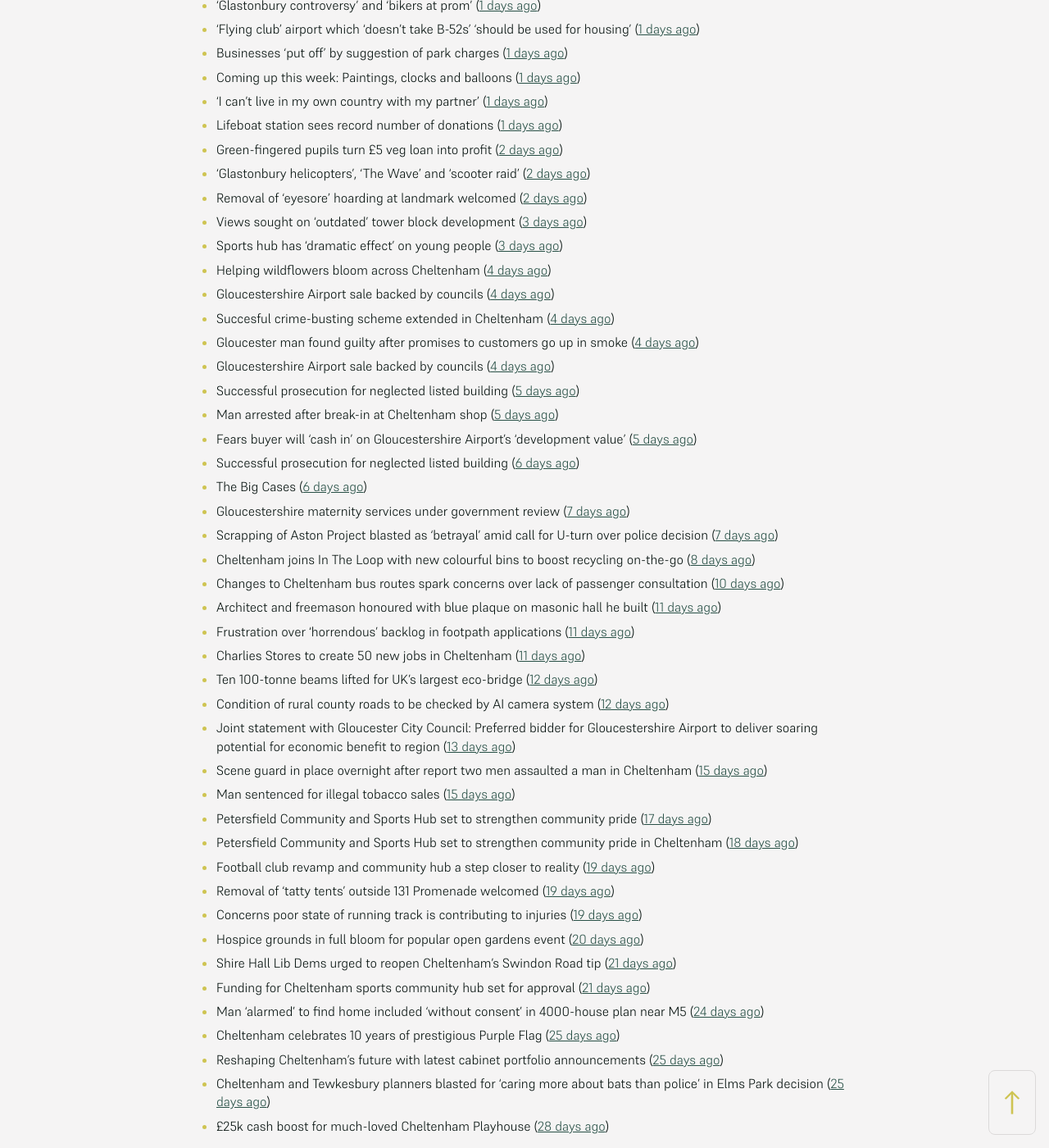
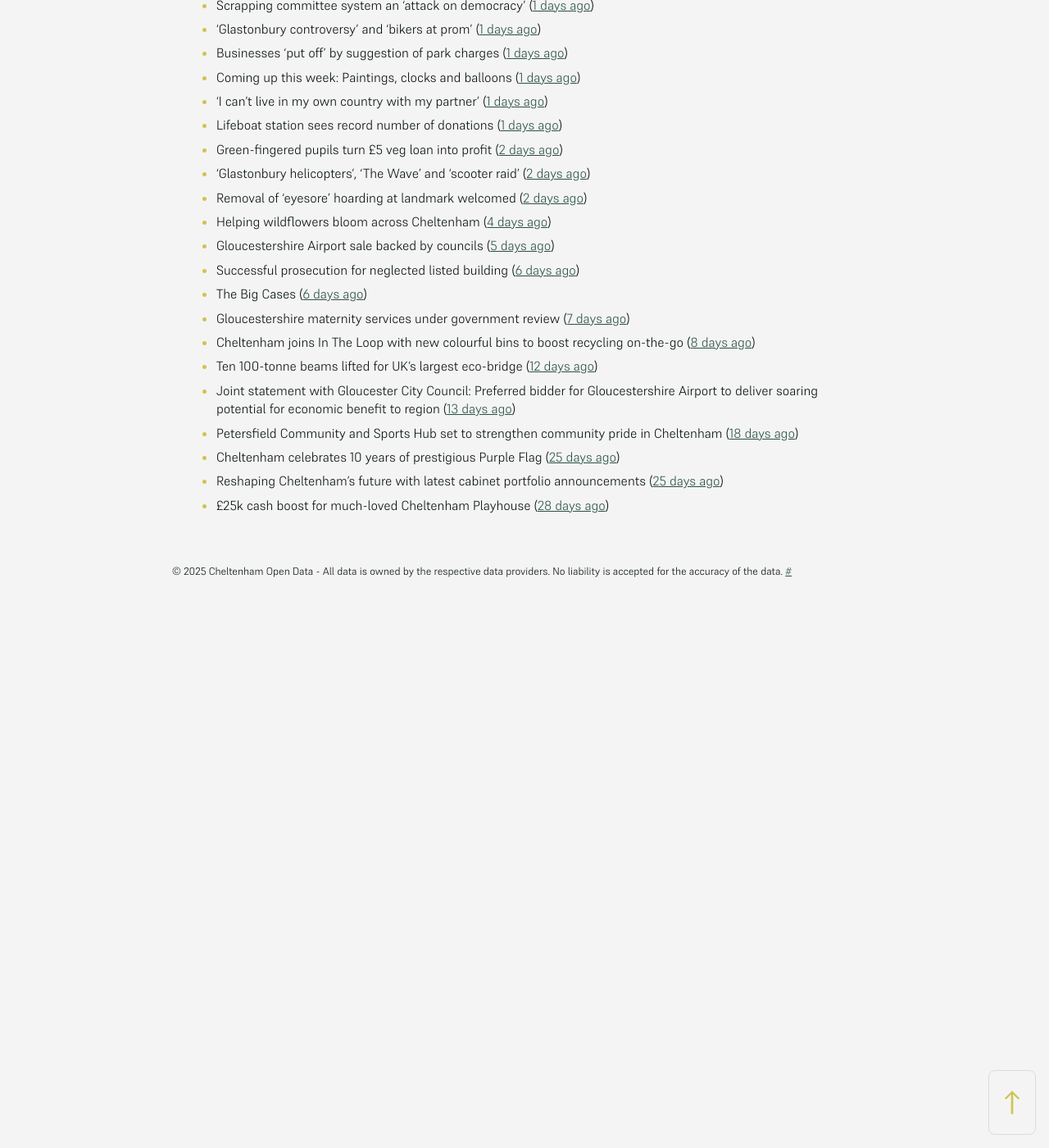
Before and after one commit to mat-0/cheltenham-open-data, a Jekyll site: the page built from _pages/news.md, in a window 1280 px wide and 1400 px high, scrolled down 642 px. Shown: the whole window at 82% size. Built offline with Jekyll 4.4.1, drawn with Linux system fonts in a browser that asks for light colours; after the commit the page ends 1378 px from its top, so only the background shows below that; some of the changed text lies outside the part shown.

Commit message:
Updated 2025-07-01 15:58:02

```diff
--- a/_pages/news.md
+++ b/_pages/news.md
@@ -12,17 +12,17 @@ _sources: BBC, Glos Police, Cheltenham Borough Council, and Glos news centre_
 [Get this page as daily RSS feed](/daily.rss)
 
 <!-- news_marker starts -->
-- Animal charity hit with £12k bill over VAT dispute ([2 hours ago](https://www.bbc.com/news/articles/cglzy4518y9o))
-- Savage appointed Forest Green manager ([4 hours ago](https://www.bbc.com/sport/football/articles/cgjg551p8ejo))
-- 'E-scooter crackdown' and 'New Forest Green gaffer' ([4 hours ago](https://www.bbc.com/news/articles/cn7dd1n231mo))
-- Heat 'brings worst out of people' says commissioner ([6 hours ago](https://www.bbc.com/news/articles/ckgjjx0ypwpo))
-- Project tells railway stories from all communities ([9 hours ago](https://www.bbc.com/news/articles/c0l4z258kypo))
-- New business grant fund supports local carbon reduction and enables cost savings ([21 hours ago](https://www.cheltenham.gov.uk/news/article/3026/new_business_grant_fund_supports_local_carbon_reduction_and_enables_cost_savings))
-- Blazer worn by comedian at final show rediscovered ([22 hours ago](https://www.bbc.com/news/articles/c0j44n1y72zo))
-- Report of fire engine hitting parked car and smashing wing mirror sparks investigation ([22 hours ago](https://gloucesternewscentre.co.uk/report-of-fire-engine-hitting-parked-car-and-smashing-wing-mirror-sparks-investigation/))
+- E-bike campaign aims to encourage women to cycle ([31 minutes ago](https://www.bbc.com/news/articles/c9w11l9y7qno))
+- 'Radical changes to prisons needed to cut reoffending' ([41 minutes ago](https://www.bbc.com/news/articles/cm2zz75v286o))
+- Animal charity hit with £12k bill over VAT dispute ([3 hours ago](https://www.bbc.com/news/articles/cglzy4518y9o))
+- Savage appointed Forest Green manager ([5 hours ago](https://www.bbc.com/sport/football/articles/cgjg551p8ejo))
+- 'E-scooter crackdown' and 'New Forest Green gaffer' ([5 hours ago](https://www.bbc.com/news/articles/cn7dd1n231mo))
+- Heat 'brings worst out of people' says commissioner ([7 hours ago](https://www.bbc.com/news/articles/ckgjjx0ypwpo))
+- Project tells railway stories from all communities ([10 hours ago](https://www.bbc.com/news/articles/c0l4z258kypo))
+- New business grant fund supports local carbon reduction and enables cost savings ([22 hours ago](https://www.cheltenham.gov.uk/news/article/3026/new_business_grant_fund_supports_local_carbon_reduction_and_enables_cost_savings))
+- Blazer worn by comedian at final show rediscovered ([23 hours ago](https://www.bbc.com/news/articles/c0j44n1y72zo))
 - Scrapping committee system an 'attack on democracy' ([1 days ago](https://www.bbc.com/news/articles/c5ykgp79nl8o))
 - 'Glastonbury controversy' and 'bikers at prom' ([1 days ago](https://www.bbc.com/news/articles/ce8zz12ldqeo))
-- ‘Flying club’ airport which ‘doesn’t take B-52s’ ‘should be used for housing’ ([1 days ago](https://gloucesternewscentre.co.uk/flying-club-airport-which-doesnt-take-b-52s-should-be-used-for-housing/))
 - Businesses 'put off' by suggestion of park charges ([1 days ago](https://www.bbc.com/news/articles/c62gz7y2d5zo))
 - Coming up this week: Paintings, clocks and balloons ([1 days ago](https://www.bbc.com/news/articles/c36x778377eo))
 - 'I can't live in my own country with my partner' ([1 days ago](https://www.bbc.com/news/articles/czrynlevnpgo))
@@ -30,42 +30,17 @@ _sources: BBC, Glos Police, Cheltenham Borough Council, and Glos news centre_
 - Green-fingered pupils turn £5 veg loan into profit ([2 days ago](https://www.bbc.com/news/articles/cj3rnep1lr2o))
 - 'Glastonbury helicopters', 'The Wave' and 'scooter raid' ([2 days ago](https://www.bbc.com/news/articles/cy8kek9m1y4o))
 - Removal of 'eyesore' hoarding at landmark welcomed ([2 days ago](https://www.bbc.com/news/articles/cvg4qxpgzzyo))
-- Views sought on 'outdated' tower block development ([3 days ago](https://www.bbc.com/news/articles/c78nj81ppe5o))
-- Sports hub has 'dramatic effect' on young people ([3 days ago](https://www.bbc.com/news/articles/cvg8pxj550eo))
 - Helping wildflowers bloom across Cheltenham ([4 days ago](https://www.cheltenham.gov.uk/news/article/3025/helping_wildflowers_bloom_across_cheltenham))
-- Gloucestershire Airport sale backed by councils ([4 days ago](https://gloucesternewscentre.co.uk/gloucestershire-airport-sale-backed-by-councils/))
-- Succesful crime-busting scheme extended in Cheltenham ([4 days ago](https://gloucesternewscentre.co.uk/succesful-crime-busting-scheme-extended-in-cheltenham/))
-- Gloucester man found guilty after promises to customers go up in smoke ([4 days ago](https://gloucesternewscentre.co.uk/gloucester-man-found-guilty-after-promises-to-customers-go-up-in-smoke/))
-- Gloucestershire Airport sale backed by councils ([4 days ago](https://www.cheltenham.gov.uk/news/article/3024/gloucestershire_airport_sale_backed_by_councils))
-- Successful prosecution for neglected listed building ([5 days ago](https://gloucesternewscentre.co.uk/successful-prosecution-for-neglected-listed-building/))
-- Man arrested after break-in at Cheltenham shop ([5 days ago](https://gloucesternewscentre.co.uk/man-arrested-after-break-in-at-cheltenham-shop/))
-- Fears buyer will ‘cash in’ on Gloucestershire Airport’s ‘development value’ ([5 days ago](https://gloucesternewscentre.co.uk/fears-buyer-will-cash-in-on-gloucestershire-airports-development-value/))
+- Gloucestershire Airport sale backed by councils ([5 days ago](https://www.cheltenham.gov.uk/news/article/3024/gloucestershire_airport_sale_backed_by_councils))
 - Successful prosecution for neglected listed building ([6 days ago](https://www.cheltenham.gov.uk/news/article/3023/successful_prosecution_for_neglected_listed_building))
 - The Big Cases ([6 days ago](https://www.bbc.co.uk/iplayer/episode/m001z7w2))
 - Gloucestershire maternity services under government review ([7 days ago](https://www.bbc.co.uk/sounds/play/p0ll39jx))
-- Scrapping of Aston Project blasted as ‘betrayal’ amid call for U-turn over police decision ([7 days ago](https://gloucesternewscentre.co.uk/scrapping-of-aston-project-blasted-as-betrayal-amid-call-for-u-turn-over-police-decision/))
 - Cheltenham joins In The Loop with new colourful bins to boost recycling on-the-go ([8 days ago](https://www.cheltenham.gov.uk/news/article/3022/cheltenham_joins_in_the_loop_with_new_colourful_bins_to_boost_recycling_on-the-go))
-- Changes to Cheltenham bus routes spark concerns over lack of passenger consultation ([10 days ago](https://gloucesternewscentre.co.uk/changes-to-cheltenham-bus-routes-spark-concerns-over-lack-of-passenger-consultation/))
-- Architect and freemason honoured with blue plaque on masonic hall he built ([11 days ago](https://gloucesternewscentre.co.uk/architect-and-freemason-honoured-with-blue-plaque-on-masonic-hall-he-built/))
-- Frustration over ‘horrendous’ backlog in footpath applications ([11 days ago](https://gloucesternewscentre.co.uk/frustration-over-horrendous-backlog-in-footpath-applications/))
-- Charlies Stores to create 50 new jobs in Cheltenham ([11 days ago](https://gloucesternewscentre.co.uk/charlies-stores-to-create-50-new-jobs-in-cheltenham/))
 - Ten 100-tonne beams lifted for UK’s largest eco-bridge ([12 days ago](https://www.bbc.co.uk/sounds/play/p0lk57bp))
-- Condition of rural county roads to be checked by AI camera system ([12 days ago](https://gloucesternewscentre.co.uk/condition-of-rural-county-roads-to-be-checked-by-ai-camera-system/))
 - Joint statement with Gloucester City Council: Preferred bidder for Gloucestershire Airport to deliver soaring potential for economic benefit to region ([13 days ago](https://www.cheltenham.gov.uk/news/article/3021/joint_statement_with_gloucester_city_council_preferred_bidder_for_gloucestershire_airport_to_deliver_soaring_potential_for_economic_benefit_to_region))
-- Scene guard in place overnight after report two men assaulted a man in Cheltenham ([15 days ago](https://gloucesternewscentre.co.uk/scene-guard-in-place-overnight-after-report-two-men-assaulted-a-man-in-cheltenham/))
-- Man sentenced for illegal tobacco sales ([15 days ago](https://gloucesternewscentre.co.uk/man-sentenced-for-illegal-tobacco-sales/))
-- Petersfield Community and Sports Hub set to strengthen community pride ([17 days ago](https://gloucesternewscentre.co.uk/petersfield-community-and-sports-hub-set-to-strengthen-community-pride/))
 - Petersfield Community and Sports Hub set to strengthen community pride in Cheltenham ([18 days ago](https://www.cheltenham.gov.uk/news/article/3020/petersfield_community_and_sports_hub_set_to_strengthen_community_pride_in_cheltenham))
-- Football club revamp and community hub a step closer to reality ([19 days ago](https://gloucesternewscentre.co.uk/football-club-revamp-and-community-hub-a-step-closer-to-reality/))
-- Removal of ‘tatty tents’ outside 131 Promenade welcomed ([19 days ago](https://gloucesternewscentre.co.uk/removal-of-tatty-tents-outside-131-promenade-welcomed/))
-- Concerns poor state of running track is contributing to injuries ([19 days ago](https://gloucesternewscentre.co.uk/concerns-poor-state-of-running-track-is-contributing-to-injuries/))
-- Hospice grounds in full bloom for popular open gardens event ([20 days ago](https://gloucesternewscentre.co.uk/hospice-grounds-in-full-bloom-for-popular-open-gardens-event/))
-- Shire Hall Lib Dems urged to reopen Cheltenham’s Swindon Road tip ([21 days ago](https://gloucesternewscentre.co.uk/shire-hall-lib-dems-urged-to-reopen-cheltenhams-swindon-road-tip/))
-- Funding for Cheltenham sports community hub set for approval ([21 days ago](https://gloucesternewscentre.co.uk/funding-for-cheltenham-sports-community-hub-set-for-approval/))
-- Man ‘alarmed’ to find home included ‘without consent’ in 4000-house plan near M5 ([24 days ago](https://gloucesternewscentre.co.uk/man-alarmed-to-find-home-included-without-consent-in-4000-house-plan-near-m5/))
 - Cheltenham celebrates 10 years of prestigious Purple Flag ([25 days ago](https://www.cheltenham.gov.uk/news/article/3019/cheltenham_celebrates_10_years_of_prestigious_purple_flag))
 - Reshaping Cheltenham’s future with latest cabinet portfolio announcements ([25 days ago](https://www.cheltenham.gov.uk/news/article/3018/reshaping_cheltenhams_future_with_latest_cabinet_portfolio_announcements))
-- Cheltenham and Tewkesbury planners blasted for ‘caring more about bats than police’ in Elms Park decision ([25 days ago](https://gloucesternewscentre.co.uk/cheltenham-and-tewkesbury-planners-blasted-for-caring-more-about-bats-than-police-in-elms-park-decision/))
 - £25k cash boost for much-loved Cheltenham Playhouse ([28 days ago](https://www.cheltenham.gov.uk/news/article/3017/25k_cash_boost_for_much-loved_cheltenham_playhouse))
 
 <!-- news_marker ends -->
```
Also changed, not shown: _data/flood.json (+4 -4 lines), _pages/fix-my-street.md (+6 -6 lines), index.md (+4 -4 lines).
